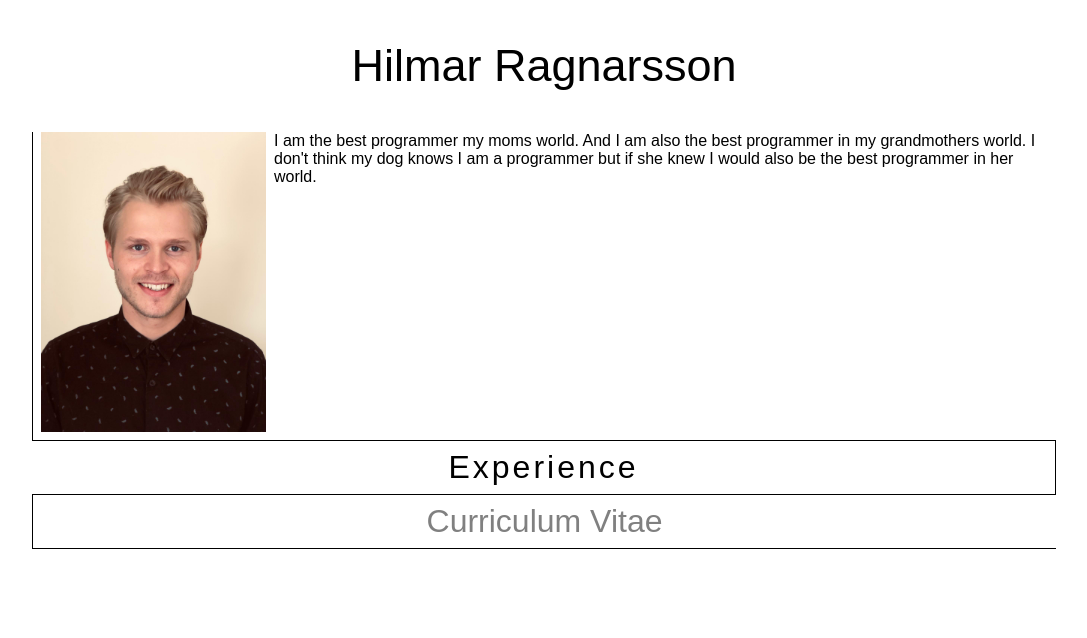
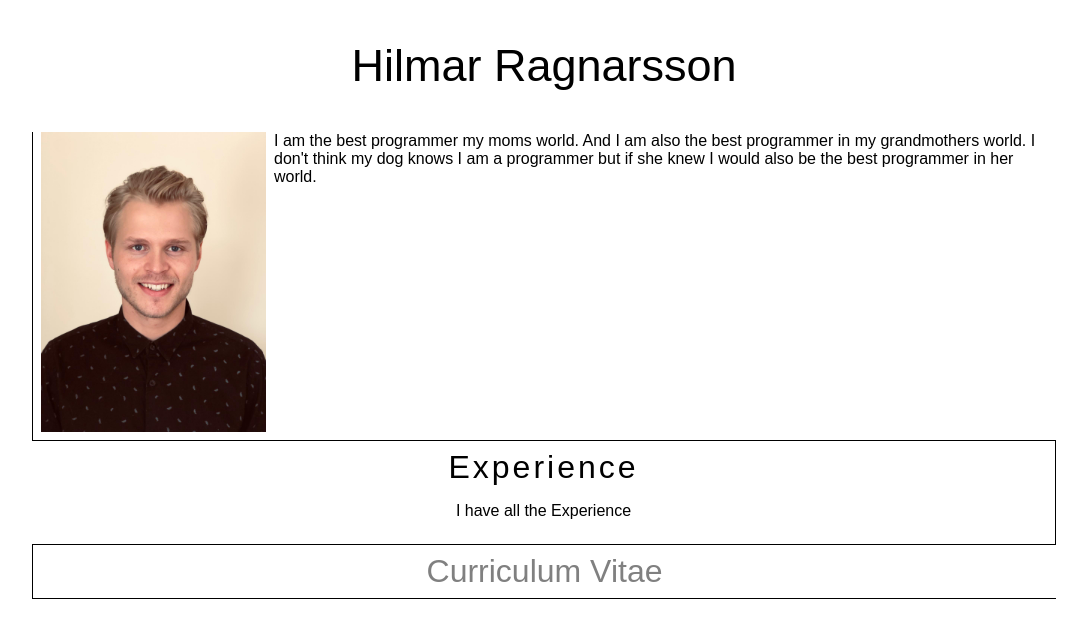
Before and after one commit to hilmarragnars/hilmarragnars.github.io, a React (Create React App) app: page / in a window 1280 px wide. Shown: the top 638 px of the page, without its empty margins (96-1183 px from the left). Built offline with nearby package versions, Linux system fonts and the light colour scheme.

Commit message:
Test change

```diff
--- a/src/Experience.js
+++ b/src/Experience.js
@@ -13,12 +13,16 @@ const ExperienceTitle = styled.div`
   letter-spacing: 3px;
   /* writing-mode: vertical-rl; */
 `
+const ExperienceText = styled.p`
+  /* writing-mode: vertical-rl; */
+`
 
 class Experience extends Component {
   render() {
     return (
       <ExperienceWrapper>
         <ExperienceTitle>Experience</ExperienceTitle>
+        <ExperienceText>I have all the Experience</ExperienceText>
       </ExperienceWrapper>
     );
   }
```
